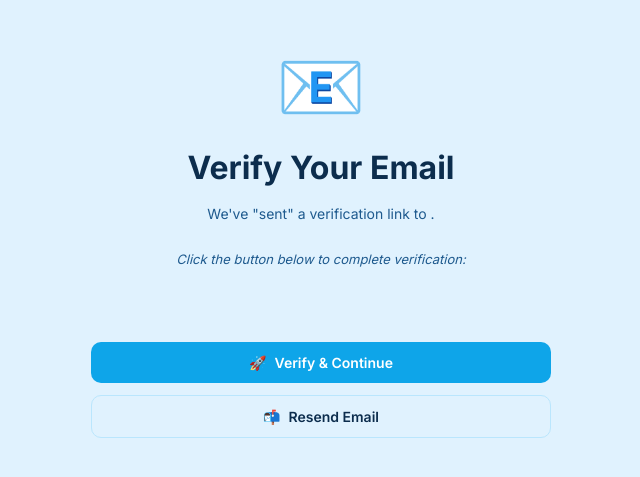
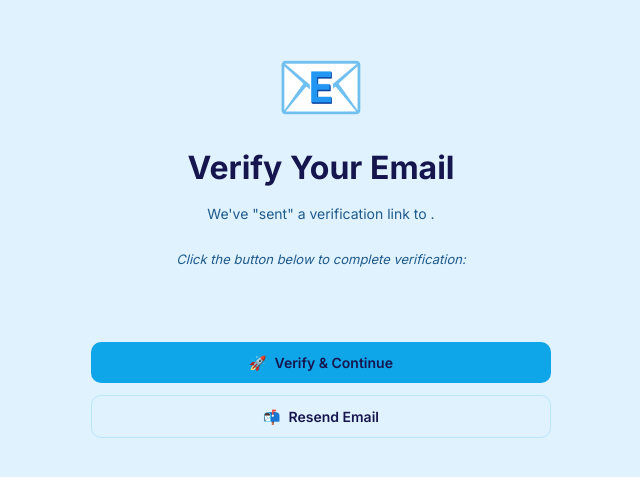
Before and after one commit to Welvarine/Expense-Tracker-App, a Vue app: page /#/verify-email in a window 1280 px wide. Shown: the part 171-648 px from the top of the page, without its empty margins (319-959 px from the left). Built offline with nearby package versions, Linux system fonts and the light colour scheme.

Commit message:
Updating the styles.css

```diff
--- a/src/style.css
+++ b/src/style.css
@@ -9,7 +9,7 @@
   --surface:      #ffffff;
   --surface2:     #f0f9ff;
   --border:       #bae6fd;
-  --text:         #0c2d4d;
+  --text:         #16164F;
   --text2:        #1e5a8e;
   --text3:        #4b7ba7;
 
@@ -21,10 +21,10 @@
   --red-dark:     #b91c1c;
   --blue:         #0ea5e9;
   --blue-dim:     #cffafe;
-  --blue-dark:    #0369a1;
+  --blue-dark:    #121242
   --amber:        #f59e0b;
   --amber-dim:    #fef3c7;
-  --purple:       #8b5cf6;
+  --purple:        #e6d7ff
   --purple-dim:   #ede9fe;
 
   --radius:       14px;
@@ -162,7 +162,7 @@ p  { font-size: 14px; color: var(--text2); line-height: 1.6; }
 
 .btn-primary {
   background: var(--blue);
-  color: #fff;
+  color: #16164F;
 }
 .btn-primary:hover:not(:disabled) { background: var(--blue-dark); transform: translateY(-1px); box-shadow: 0 4px 16px rgba(14, 165, 233, .35); }
 
```
